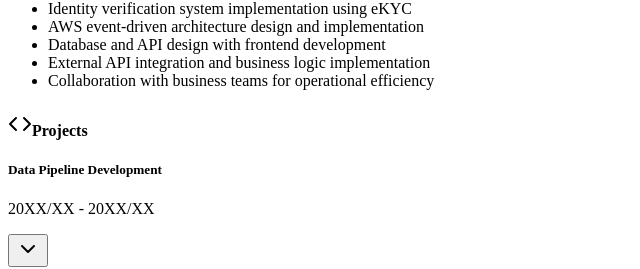
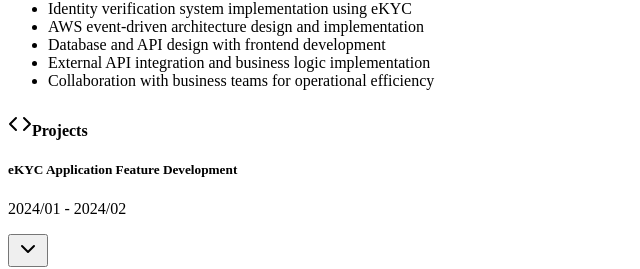
Before and after one commit to ken-1200/resume, a Next.js app: page /en in a window 1280 px wide. Shown: the part 2771-3040 px from the top of the page, without its empty margins (0-640 px from the left). Built offline with nearby package versions, Linux system fonts and the light colour scheme.

Commit message:
feat: update project details for eKYC application feature development in profile data

```diff
--- a/src/data/localized-data.ts
+++ b/src/data/localized-data.ts
@@ -241,11 +241,16 @@ export function useProfileData() {
         ],
         projects: [
           {
-            title: 'データパイプライン開発',
-            period: '20XX/XX ～ 20XX/XX',
-            summary: 'リアルタイム分析用のデータパイプライン開発',
-            details: ['ETLプロセスの自動化', 'データ変換とロード'],
-            technologies: ['Apache Airflow', 'Spark', 'Kafka'],
+            title: 'eKYC申請機能開発プロジェクト',
+            period: '2024/01 ～ 2024/02',
+            summary: '外部eKYCサービスを活用した本人確認システムの構築',
+            details: [
+              'eKYC機能のフロントエンドおよびバックエンド開発',
+              '外部eKYCサービスを用いた免許証登録機能の実装',
+              'データベース設計、ステータス管理およびロジック設計の実施',
+              'eKYC申請データの処理および確認フローの設計',
+            ],
+            technologies: ['TypeScript', 'React', 'Node.js', 'Prisma', 'PostgreSQL'],
           },
           {
             title: '機械学習モデルのデプロイメント',
@@ -495,11 +500,16 @@ export function useProfileData() {
         ],
         projects: [
           {
-            title: 'Data Pipeline Development',
-            period: '20XX/XX - 20XX/XX',
-            summary: 'Development of data pipelines for real-time analytics',
-            details: ['ETL process automation', 'Data transformation and loading'],
-            technologies: ['Apache Airflow', 'Spark', 'Kafka'],
+            title: 'eKYC Application Feature Development',
+            period: '2024/01 - 2024/02',
+            summary: 'Identity verification system development using external eKYC service',
+            details: [
+              'Frontend and backend development for eKYC functionality',
+              'License registration feature implementation using external eKYC service',
+              'Database design, status management and logic design implementation',
+              'eKYC application data processing and verification flow design',
+            ],
+            technologies: ['TypeScript', 'React', 'Node.js', 'Prisma', 'PostgreSQL'],
           },
           {
             title: 'Machine Learning Model Deployment',
```
